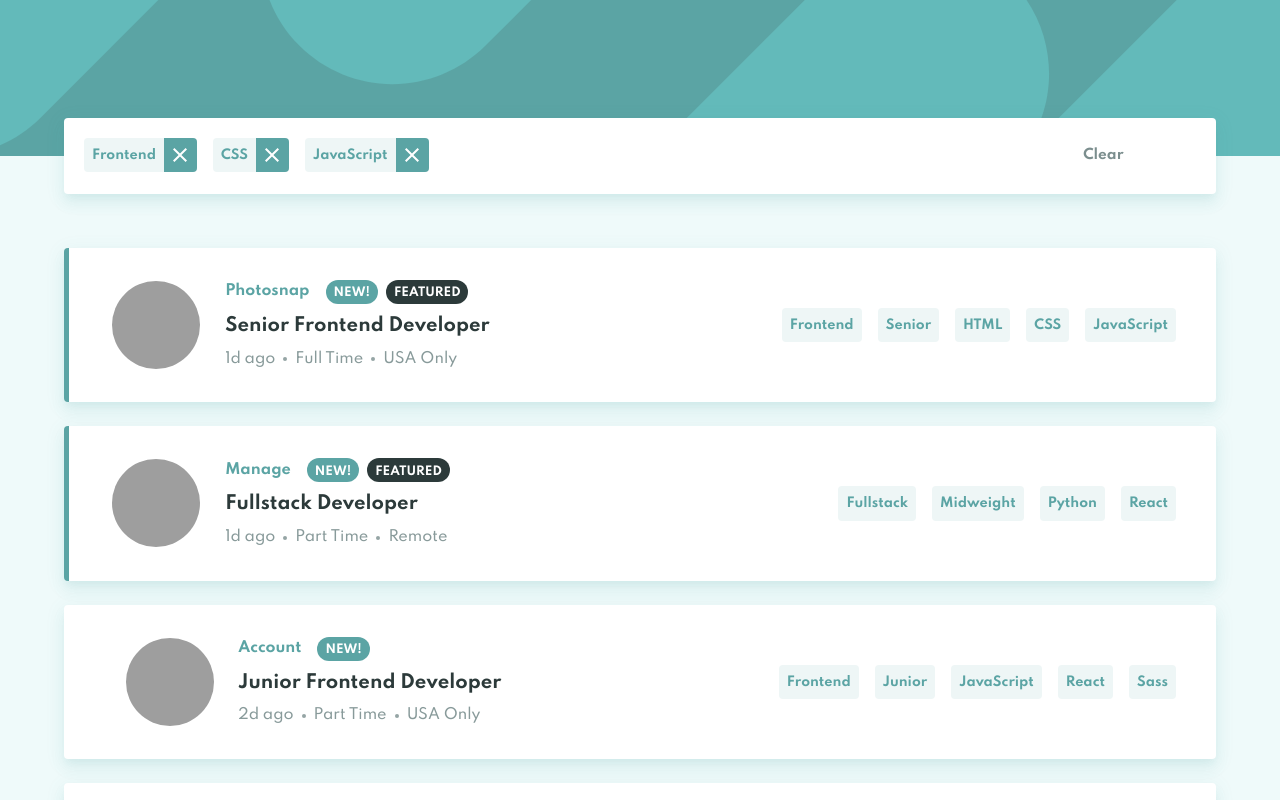
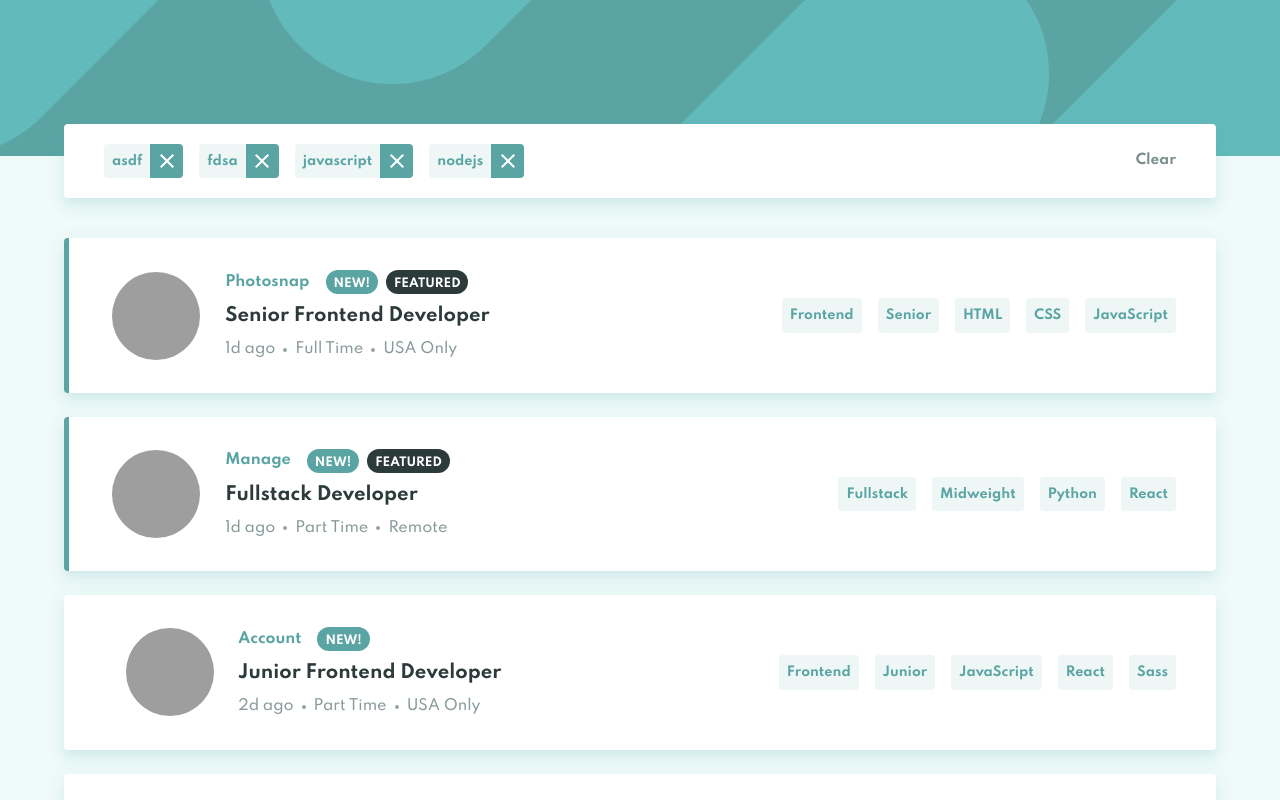
Before and after one commit to Mohamad-Ilham-Ramadhan/job-listings-with-filtering, a React app: page / in a window 1280 px wide. Shown: the top 800 px of the page. Built offline with nearby package versions, Linux system fonts and the light colour scheme; grey boxes are pictures that could not be loaded.

Commit message:
fix <Filter /> positioning relative to display true/false

```diff
--- a/src/components/Filter.js
+++ b/src/components/Filter.js
@@ -1,4 +1,5 @@
 import React from "react";
+import clsx from "clsx";
 import { makeStyles } from "@material-ui/core/styles";
 import Paper from "@material-ui/core/Paper";
 import Grid from "@material-ui/core/Grid";
@@ -10,15 +11,19 @@ const useStyles = makeStyles((theme) => ({
   root: {
     padding: 20,
     paddingBottom: 4, // padding  - marginBottom of <FIlterTag  />
-    transform: "translateY(-38px)",
-    marginBottom: theme.spacing(2),
+    [theme.breakpoints.up("md")]: {
+      paddingLeft: theme.spacing(5),
+      paddingRight: theme.spacing(5),
+    },
   },
   gridClear: {
     display: "flex",
     alignItems: "center",
-    justifyContent: "center",
+    justifyContent: "flex-end",
   },
   clear: {
+    padding: 0,
+    minWidth: 0,
     fontSize: "0.85rem",
     fontWeight: "bold",
     color: theme.palette.neutral.darkGrayishCyan,
@@ -38,15 +43,17 @@ const useStyles = makeStyles((theme) => ({
   },
 }));
 
-export default function Filter() {
+export default function Filter({ tags, ...props }) {
   const styles = useStyles();
+
+  if (tags.length > 0) {
     return (
-    <Paper className={styles.root} elevation={10}>
+      <Paper className={clsx(styles.root, props.className)} elevation={10}>
         <Grid container>
           <Grid item xs={10}>
-          <FilterTag className={styles.filterTag} label="Frontend" />
-          <FilterTag className={styles.filterTag} label="CSS" />
-          <FilterTag className={styles.filterTag} label="JavaScript" />
+            {tags.map((tag) => (
+              <FilterTag key={tag} className={styles.filterTag} label={tag} />
+            ))}
           </Grid>
           <Grid className={styles.gridClear} item xs={2}>
             <Button className={styles.clear}>Clear</Button>
@@ -54,4 +61,7 @@ export default function Filter() {
         </Grid>
       </Paper>
     );
+  } else {
+    return null;
   }
+}
--- a/src/components/Home.js
+++ b/src/components/Home.js
@@ -1,4 +1,4 @@
-import React from "react";
+import React, { useState, useEffect } from "react";
 import { makeStyles, StylesProvider } from "@material-ui/core/styles";
 import bgHeaderMobile from "../images/bg-header-mobile.svg";
 import bgHeaderDesktop from "../images/bg-header-desktop.svg";
@@ -16,7 +16,6 @@ let data = database.map((item) => ({
   tags: [item.role, item.level, ...item.languages, ...item.tools],
 }));
 
-// console.log(data);
 const useStyles = makeStyles((theme) => ({
   header: {
     height: 156,
@@ -43,11 +42,23 @@ const useStyles = makeStyles((theme) => ({
   },
   main: {
     paddingBottom: theme.spacing(10),
+    paddingTop: theme.spacing(7),
     backgroundColor: theme.palette.neutral.lightGrayishCyanBg,
+    [theme.breakpoints.up("md")]: {
+      paddingTop: theme.spacing(10),
+    },
   },
   container: {
     paddingLeft: theme.spacing(3),
     paddingRight: theme.spacing(3),
+  },
+  filter: {
+    marginBottom: theme.spacing(7),
+    marginTop: -92,
+    [theme.breakpoints.up("md")]: {
+      marginBottom: theme.spacing(5),
+      marginTop: -112,
+    },
   },
   job: {
     marginBottom: theme.spacing(5),
@@ -59,7 +70,7 @@ const useStyles = makeStyles((theme) => ({
 
 export default function Home() {
   const styles = useStyles();
-
+  const [tags, setTags] = useState(["asdf", "fdsa", "javascript", "nodejs"]);
   return (
     <>
       <header className={styles.header}>
@@ -67,8 +78,8 @@ export default function Home() {
         <div className={styles.bgHeaderDesktop} />
       </header>
       <main className={styles.main}>
-        <Container>
-          <Filter />
+        <Container className={styles.container}>
+          <Filter className={styles.filter} tags={tags} />
           {data.map((job) => (
             <Job
               key={job.id}
```
Also changed, not shown: 2 other files (tests, documents, lock files or other folders). Lines whose indentation alone changed are shown as unchanged.
